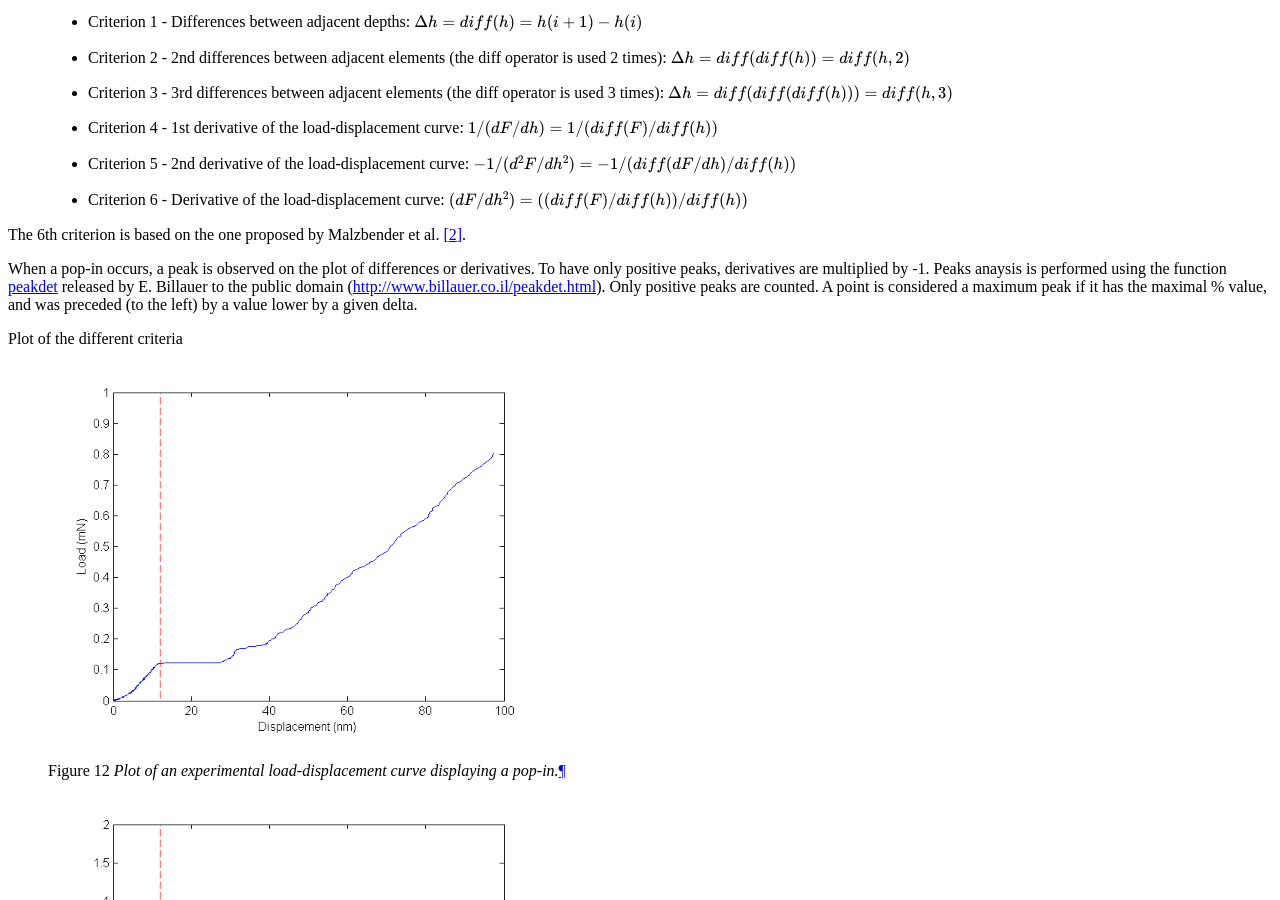
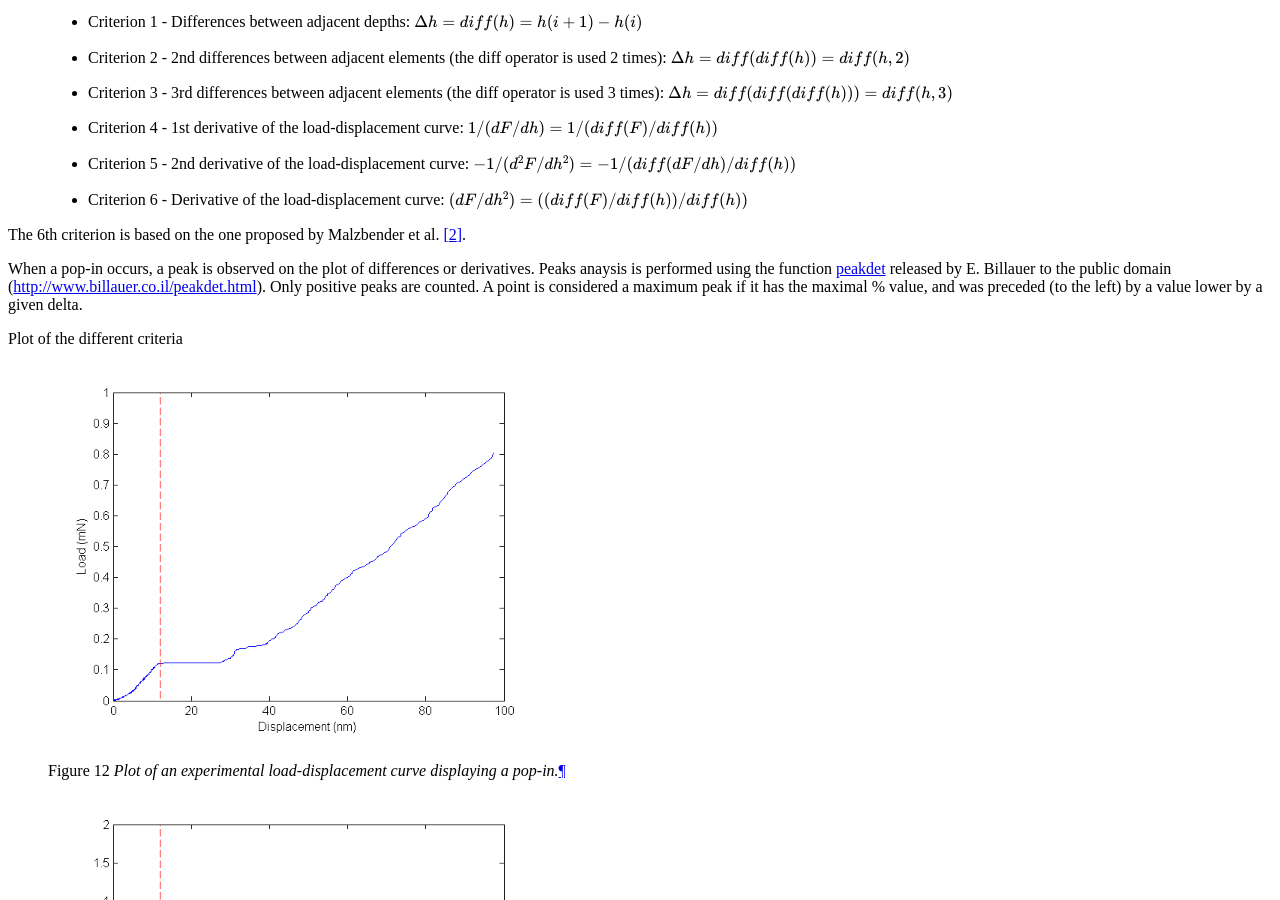
Before and after one commit to DavidMercier/PopIn, a Sphinx documentation site: the page built from doc/popin_detection.rst, in a window 1280 px wide and 900 px high, scrolled down 580 px. Built offline with Sphinx 7.4.7, drawn with Linux system fonts in a browser that asks for light colours; comment, search, counter and statistics services are not loaded.

Commit message:
Update popin_detection.rst

```diff
--- a/doc/popin_detection.rst
+++ b/doc/popin_detection.rst
@@ -32,7 +32,7 @@
 
 The 6th criterion is based on the one proposed by Malzbender et al. [#Malzbender_2001]_.
 
-When a pop-in occurs, a peak is observed on the plot of differences or derivatives. To have only positive peaks, derivatives are multiplied by -1. Peaks anaysis is performed using the function `peakdet <https://github.com/DavidMercier/PopIn/blob/master/third_party_codes/peakdet.m>`_ released by E. Billauer to the public domain (http://www.billauer.co.il/peakdet.html). Only positive peaks are counted. A point is considered a maximum peak if it has the maximal
+When a pop-in occurs, a peak is observed on the plot of differences or derivatives. Peaks anaysis is performed using the function `peakdet <https://github.com/DavidMercier/PopIn/blob/master/third_party_codes/peakdet.m>`_ released by E. Billauer to the public domain (http://www.billauer.co.il/peakdet.html). Only positive peaks are counted. A point is considered a maximum peak if it has the maximal
 %        value, and was preceded (to the left) by a value lower by a given delta.
 
 Plot of the different criteria
```
